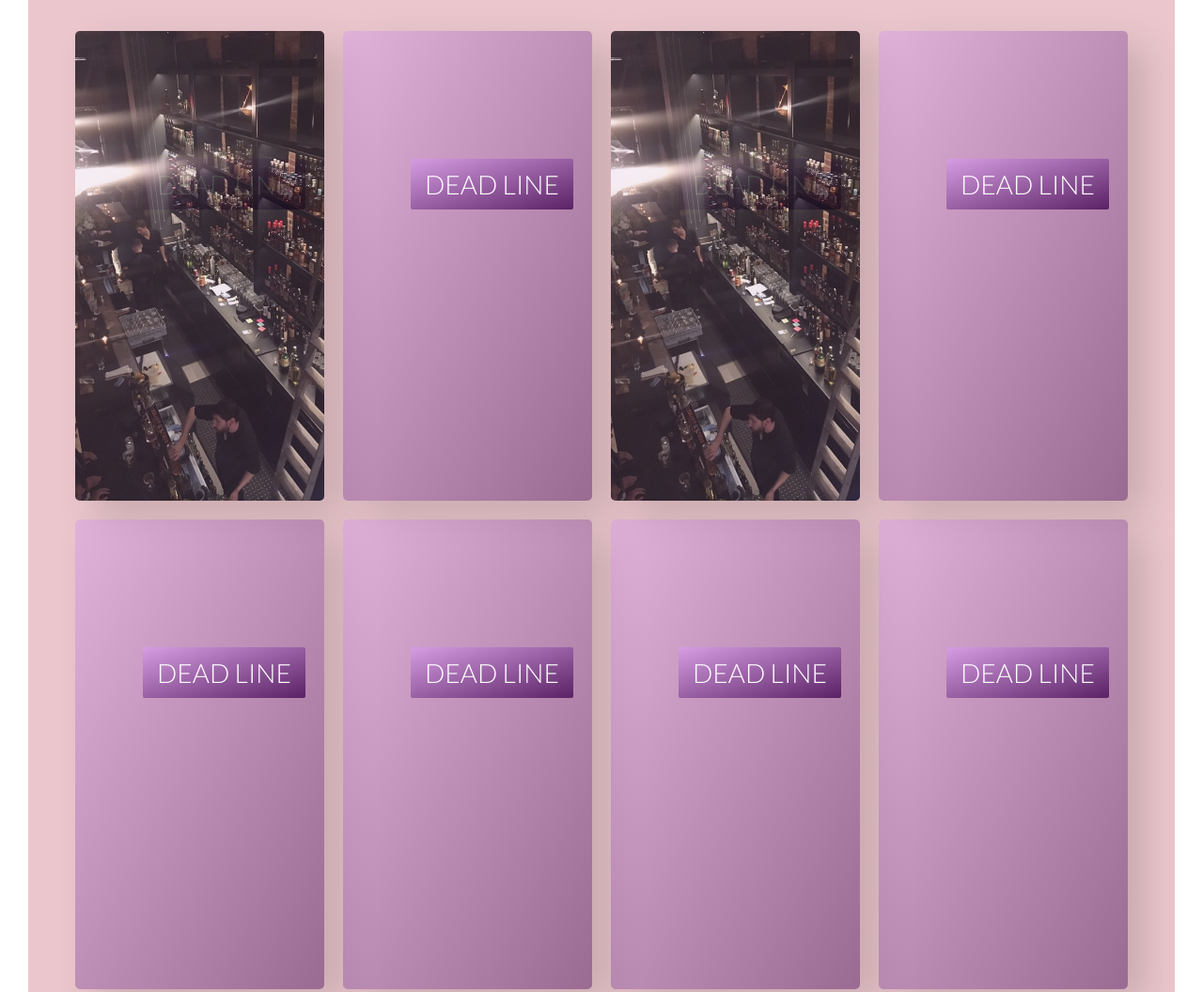
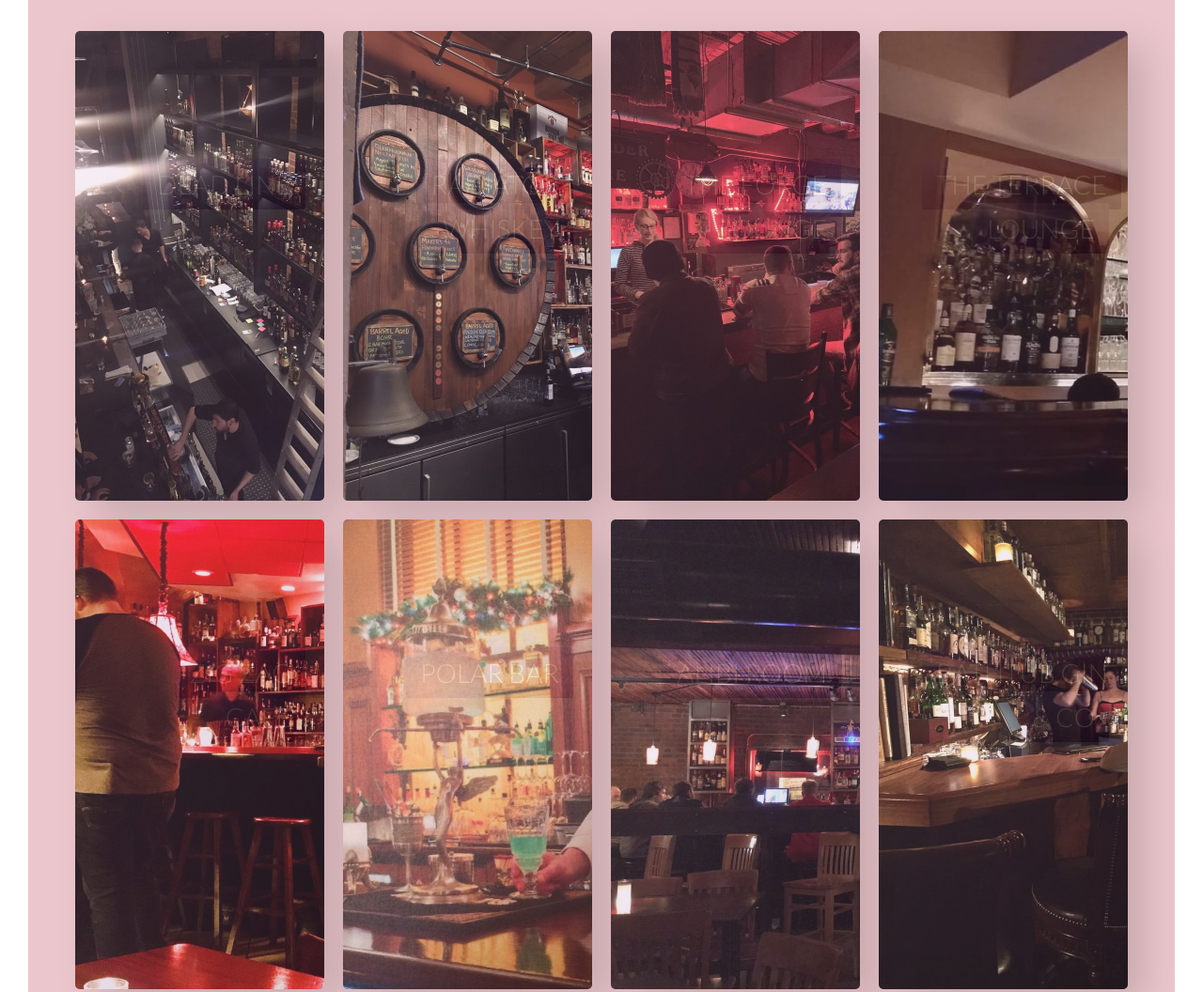
Before and after one commit to ohthatmarissa/bar-crawl, a website: page bars.html in a window 1280 px wide. Shown: the part 487-1543 px from the top of the page at 94% size. Drawn offline with Linux system fonts and the light colour scheme.

Commit message:
add card info and imgs

```diff
--- a/bars.html
+++ b/bars.html
@@ -45,21 +45,20 @@
             <div class="card">
                     <div class="card__side card__side--front">
                         <h4 class="card__heading">
-                            <span class="card__heading-span">Dead line</span>
+                            <span class="card__heading-span">Radiator Whiskey</span>
 
                         </h4>
-                        <!-- <div class="card__picture">
-                            <img  src="img/deadline.jpg" alt="">
-                        </div> -->
+                            <img  src="img/radiator-whiskey.jpg" alt="">
 
                     </div>
                     <div class="card__side card__side--back">
 
                             <div class="card__details">
                                 <ul>
-                                    <li>(206) 556-4956</li>
-                                    <li>114 1st Ave S Seattle, WA 98104</li>
-                                    <li>https://deadlineseattle.com/</li>
+                                    <li>(206) 467-4268</li>
+                                    <li>94 Pike St Ste 30
+                                        Seattle, WA 98101</li>
+                                    <li>www.radiatorwhiskey.com</li>
                                     <li>Lorem ipsum dolor sit amet consectetur adipisicing elit. Lorem ipsum dolor sit amet consectetur adipisicing elit.</li>
                                 </ul>
                             </div>
@@ -68,11 +67,11 @@
                 <div class="card">
                         <div class="card__side card__side--front">
                             <h4 class="card__heading">
-                                <span class="card__heading-span">Dead line</span>
+                                <span class="card__heading-span">The Forge Lounge</span>
 
                             </h4>
 
-                                <img  src="img/deadline.jpg" alt="">
+                                <img  src="img/forge.jpg" alt="">
 
 
                         </div>
@@ -80,9 +79,10 @@
 
                                 <div class="card__details">
                                     <ul>
-                                        <li>(206) 556-4956</li>
-                                        <li>114 1st Ave S Seattle, WA 98104</li>
-                                        <li>https://deadlineseattle.com/</li>
+                                        <li>(206) 623-5107</li>
+                                        <li>65 Marion St
+                                            Seattle, WA 98104</li>
+                                        <li>www.theforgelounge.com</li>
                                         <li>Lorem ipsum dolor sit amet consectetur adipisicing elit. Lorem ipsum dolor sit amet consectetur adipisicing elit.</li>
                                     </ul>
                                 </div>
@@ -91,21 +91,19 @@
                     <div class="card">
                             <div class="card__side card__side--front">
                                 <h4 class="card__heading">
-                                    <span class="card__heading-span">Dead line</span>
+                                    <span class="card__heading-span">The Terrace Lounge</span>
 
                                 </h4>
-                                <!-- <div class="card__picture">
-                                    <img  src="img/deadline.jpg" alt="">
-                                </div> -->
-
+                                    <img  src="img/terrace.jpg" alt="">
                             </div>
                             <div class="card__side card__side--back">
 
                                     <div class="card__details">
                                         <ul>
-                                            <li>(206) 556-4956</li>
-                                            <li>114 1st Ave S Seattle, WA 98104</li>
-                                            <li>https://deadlineseattle.com/</li>
+                                            <li>(206) 621-7889</li>
+                                            <li>411 University St
+                                                Seattle, WA 98101</li>
+                                            <li>www.fairmont.com</li>
                                             <li>Lorem ipsum dolor sit amet consectetur adipisicing elit. Lorem ipsum dolor sit amet consectetur adipisicing elit.</li>
                                         </ul>
                                     </div>
@@ -114,21 +112,20 @@
                         <div class="card">
                                 <div class="card__side card__side--front">
                                     <h4 class="card__heading">
-                                        <span class="card__heading-span">Dead line</span>
+                                        <span class="card__heading-span">Zig Zag Cafe</span>
 
                                     </h4>
-                                    <!-- <div class="card__picture">
-                                        <img  src="img/deadline.jpg" alt="">
-                                    </div> -->
+                                        <img  src="img/zigzag.jpg" alt="">
 
                                 </div>
                                 <div class="card__side card__side--back">
 
                                         <div class="card__details">
                                             <ul>
-                                                <li>(206) 556-4956</li>
-                                                <li>114 1st Ave S Seattle, WA 98104</li>
-                                                <li>https://deadlineseattle.com/</li>
+                                                <li>(206) 625-1146</li>
+                                                <li>1501 Western Ave Ste 202
+                                                    Seattle, WA 98101</li>
+                                                <li>www.zigzagseattle.com</li>
                                                 <li>Lorem ipsum dolor sit amet consectetur adipisicing elit. Lorem ipsum dolor sit amet consectetur adipisicing elit.</li>
                                             </ul>
                                         </div>
@@ -137,21 +134,19 @@
                             <div class="card">
                                     <div class="card__side card__side--front">
                                         <h4 class="card__heading">
-                                            <span class="card__heading-span">Dead line</span>
+                                            <span class="card__heading-span">Polar Bar</span>
 
                                         </h4>
-                                        <!-- <div class="card__picture">
-                                            <img  src="img/deadline.jpg" alt="">
-                                        </div> -->
-
+                                            <img  src="img/polarbar.jpg" alt="">
                                     </div>
                                     <div class="card__side card__side--back">
 
                                             <div class="card__details">
                                                 <ul>
-                                                    <li>(206) 556-4956</li>
-                                                    <li>114 1st Ave S Seattle, WA 98104</li>
-                                                    <li>https://deadlineseattle.com/</li>
+                                                    <li>(206) 340-0340</li>
+                                                    <li>700 3rd Ave
+                                                        Seattle, WA 98104</li>
+                                                    <li>www.polarbar.com</li>
                                                     <li>Lorem ipsum dolor sit amet consectetur adipisicing elit. Lorem ipsum dolor sit amet consectetur adipisicing elit.</li>
                                                 </ul>
                                             </div>
@@ -160,21 +155,19 @@
                                 <div class="card">
                                         <div class="card__side card__side--front">
                                             <h4 class="card__heading">
-                                                <span class="card__heading-span">Dead line</span>
+                                                <span class="card__heading-span">Alibi Room</span>
 
                                             </h4>
-                                            <!-- <div class="card__picture">
-                                                <img  src="img/deadline.jpg" alt="">
-                                            </div> -->
-
+                                                <img  src="img/alibi.jpg" alt="">
                                         </div>
                                         <div class="card__side card__side--back">
 
                                                 <div class="card__details">
                                                     <ul>
-                                                        <li>(206) 556-4956</li>
-                                                        <li>114 1st Ave S Seattle, WA 98104</li>
-                                                        <li>https://deadlineseattle.com/</li>
+                                                        <li>(206) 623-3180</li>
+                                                        <li>85 Pike St Ste 410
+                                                            Seattle, WA 98101</li>
+                                                        <li>www.seattlealibi.com</li>
                                                         <li>Lorem ipsum dolor sit amet consectetur adipisicing elit. Lorem ipsum dolor sit amet consectetur adipisicing elit.</li>
                                                     </ul>
                                                 </div>
@@ -183,21 +176,19 @@
                                     <div class="card">
                                             <div class="card__side card__side--front">
                                                 <h4 class="card__heading">
-                                                    <span class="card__heading-span">Dead line</span>
+                                                    <span class="card__heading-span">Bathtub Gin & Co</span>
 
                                                 </h4>
-                                                <!-- <div class="card__picture">
-                                                    <img  src="img/deadline.jpg" alt="">
-                                                </div> -->
-
+                                                    <img  src="img/bathtub.jpg" alt="">
                                             </div>
                                             <div class="card__side card__side--back">
 
                                                     <div class="card__details">
                                                         <ul>
-                                                            <li>(206) 556-4956</li>
-                                                            <li>114 1st Ave S Seattle, WA 98104</li>
-                                                            <li>https://deadlineseattle.com/</li>
+                                                            <li>(206) 728-6069</li>
+                                                            <li>2205 2nd Ave
+                                                                Seattle, WA 98121</li>
+                                                            <li>www.bathtubginseattle.com</li>
                                                             <li>Lorem ipsum dolor sit amet consectetur adipisicing elit. Lorem ipsum dolor sit amet consectetur adipisicing elit.</li>
                                                         </ul>
                                                     </div>
```
Also changed, not shown: img/alibi.jpg (added), img/bathtub.jpg (added), img/forge.jpg (added), img/polarbar.jpg (added), img/radiator-whiskey.jpg (added), img/terrace.jpg (added), img/zigzag.jpg (added).
